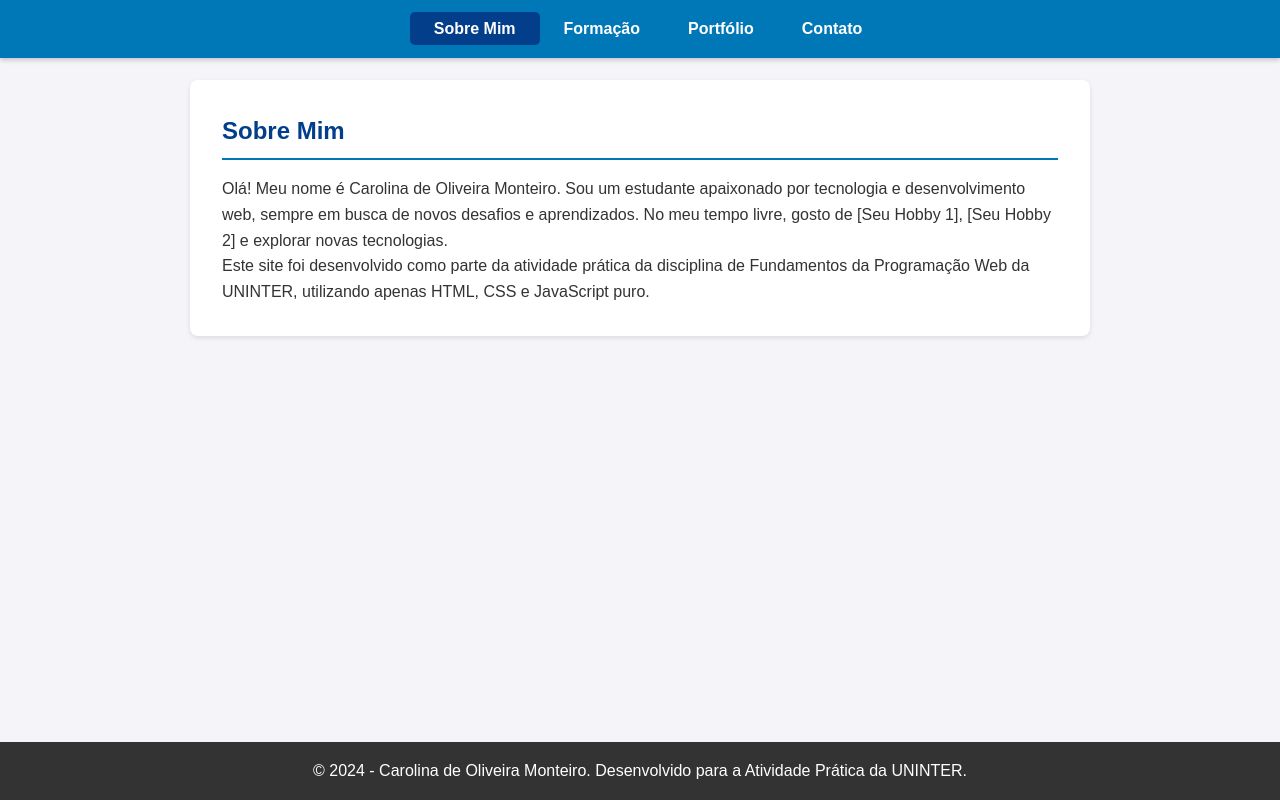
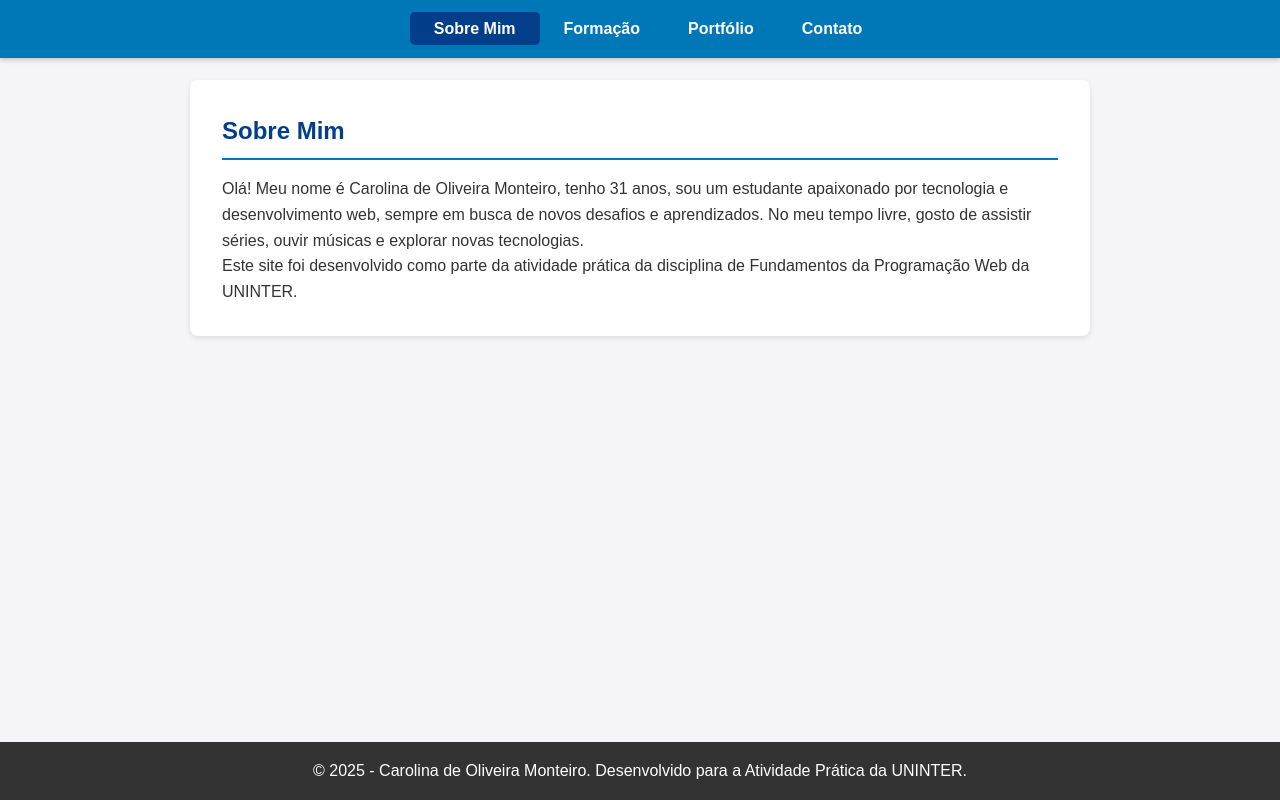
Before and after one commit to Carolina-monteiro/Portifolio-pessoal, a plain HTML site: page index.html in a window 1280 px wide. Drawn offline with Linux system fonts and the light colour scheme.

Commit message:
Add files via upload

```diff
--- a/index.html
+++ b/index.html
@@ -30,8 +30,9 @@
         <!-- Seção: Sobre Mim (visível por padrão) -->
         <section id="sobre" class="content-section active">
             <h2>Sobre Mim</h2>
-            <p>Olá! Meu nome é Carolina de Oliveira Monteiro. Sou um estudante apaixonado por tecnologia e desenvolvimento web, sempre em busca de novos desafios e aprendizados. No meu tempo livre, gosto de [Seu Hobby 1], [Seu Hobby 2] e explorar novas tecnologias.</p>
-            <p>Este site foi desenvolvido como parte da atividade prática da disciplina de Fundamentos da Programação Web da UNINTER, utilizando apenas HTML, CSS e JavaScript puro.</p>
+            <p>Olá! Meu nome é Carolina de Oliveira Monteiro, tenho 31 anos, sou um estudante apaixonado por tecnologia e desenvolvimento web, sempre em busca de novos desafios e aprendizados. No meu tempo livre, gosto de assistir séries, ouvir músicas e explorar novas tecnologias.</p>
+
+            <p>Este site foi desenvolvido como parte da atividade prática da disciplina de Fundamentos da Programação Web da UNINTER.</p>
         </section>
 
         <!-- Seção: Formação -->
@@ -95,7 +96,7 @@
 
     <!-- Rodapé da página -->
     <footer>
-        <p>© 2024 - Carolina de Oliveira Monteiro. Desenvolvido para a Atividade Prática da UNINTER.</p>
+        <p>© 2025 - Carolina de Oliveira Monteiro. Desenvolvido para a Atividade Prática da UNINTER.</p>
     </footer>
 
     <!-- Link para o arquivo JavaScript, colocado no final do body para performance -->
```
